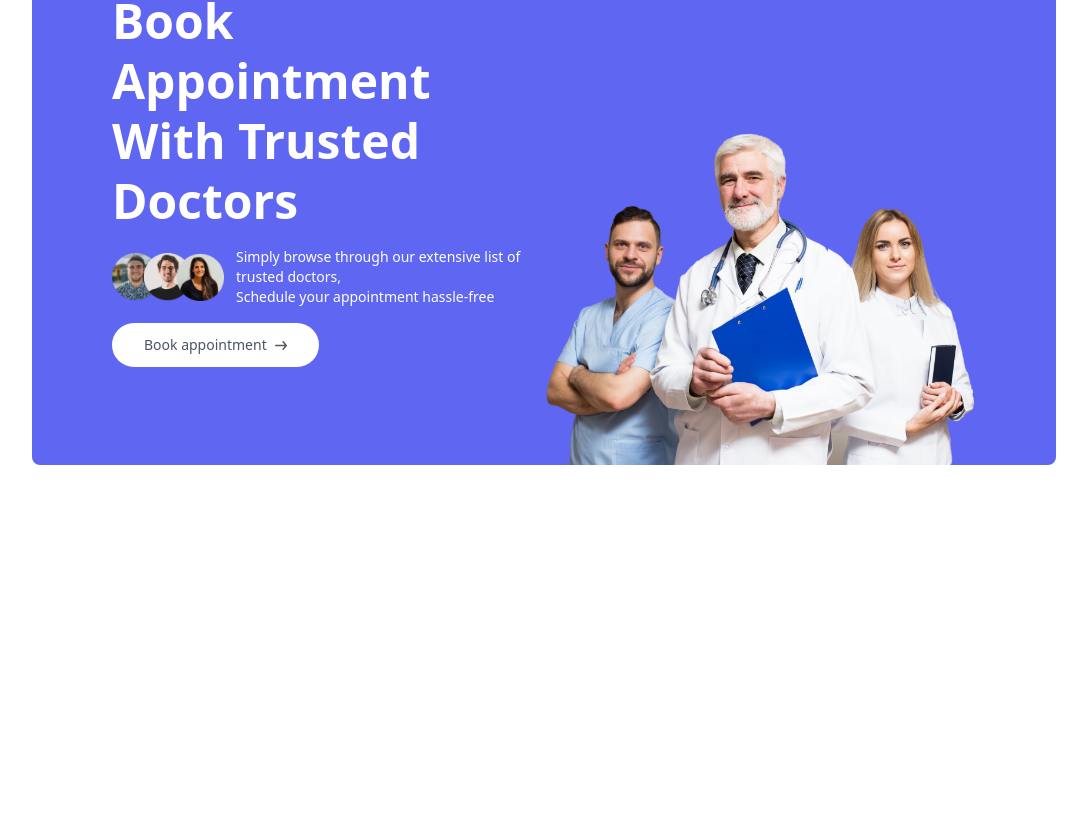
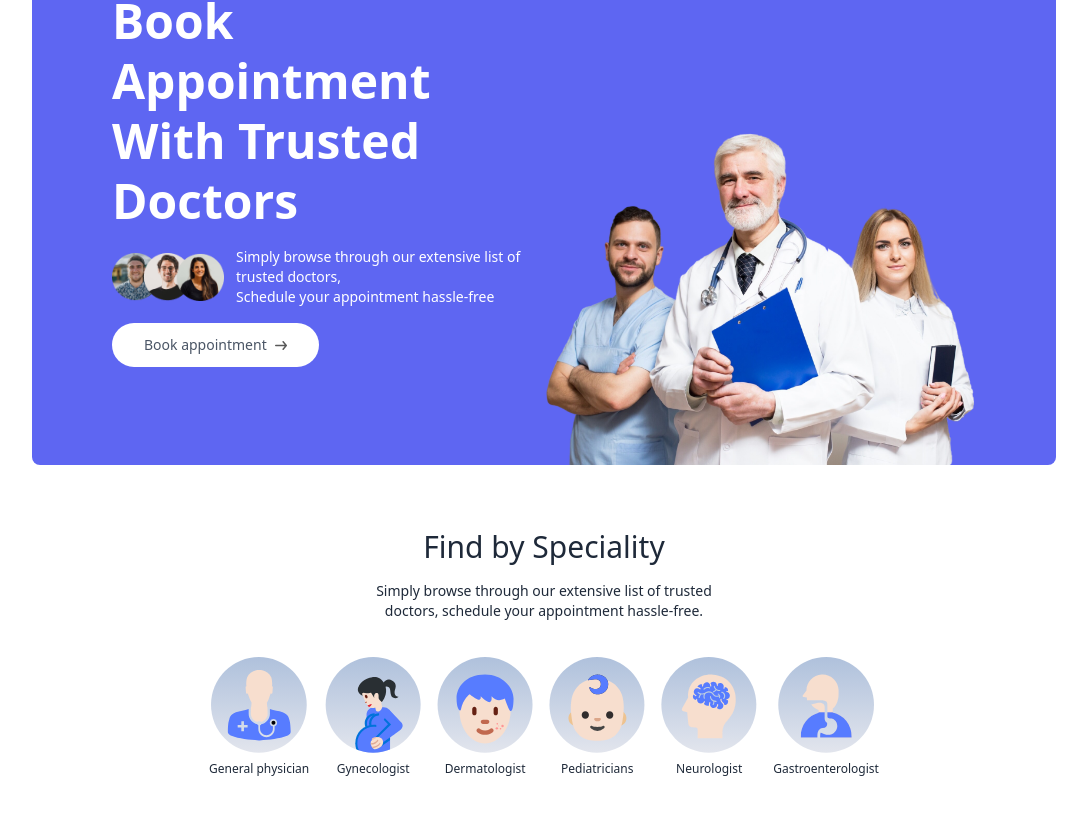
Before and after one commit to IshwarP32/MediQueue, a React (Vite) app in the folder frontend/: page / in a window 1280 px wide. Shown: the part 209-1024 px from the top of the page, without its empty margins (96-1183 px from the left). Before the commit the page ends 800 px from the top, so only its background shows below. Built offline with nearby package versions, Linux system fonts and the light colour scheme.

Commit message:
added speciality and Topdoctors comp

```diff
--- /dev/null
+++ b/frontend/src/components/SpecialityMenu.jsx
@@ -0,0 +1,33 @@
+import React from "react";
+import { specialityData } from "../assets/assets";
+import { Link } from "react-router-dom";
+
+const SpecialityMenu = () => {
+  return (
+    <div
+      className="flex flex-col items-center gap-4 py-16 text-gray-800"
+      id="speciality"
+    >
+      <h1 className="text-3xl font-medium">Find by Speciality</h1>
+      <p className="sm:w-1/3 text-center text-sm">
+        Simply browse through our extensive list of trusted doctors, schedule
+        your appointment hassle-free.
+      </p>
+      <div className="flex sm:justify-center gap-4 pt-5 w-full overflow-scroll">
+        {specialityData.map((item, index) => (
+          <Link
+            onClick={() => scrollTo(0, 0)}
+            className="flex flex-col items-center text-xs cursor-pointer flex-shrink-0 hover:translate-y-[-10px] transition-all duration-500"
+            key={index}
+            to={`/doctors/${item.speciality}`}
+          >
+            <img className="w-16 sm:w-24 mb-2 " src={item.image} alt="" />
+            <p>{item.speciality}</p>
+          </Link>
+        ))}
+      </div>
+    </div>
+  );
+};
+
+export default SpecialityMenu;
--- /dev/null
+++ b/frontend/src/components/TopDoctors.jsx
@@ -0,0 +1,40 @@
+import React from "react";
+import { doctors } from "../assets/assets";
+import { useNavigate } from "react-router-dom";
+
+const TopDoctors = () => {
+  const navigate = useNavigate();
+
+  return (
+    <div className="flex flex-col items-center gap-4 my-16 text-gray-900 md:mx-10">
+      <h1 className="text-3xl font-medium ">Top Doctors to Book</h1>
+      <p className="sm:w-1/3 text-center text-sm">
+        Simply browse through our extensive list of trusted doctors.
+      </p>
+      <div className="w-full grid grid-cols-auto gap-4 pt-5 gap-y-6 px-3 sm:px-0">
+        {doctors.slice(0, 10).map((item, index) => (
+          <div
+            onClick={() => navigate(`/appointment/${item._id}`)}
+            className="border border-blue-200 rounded-x1 overflow-hidden cursor-pointer hover:translate-y-[-10px] transition-all duration-500"
+            key={index}
+          >
+            <img className="bg-blue-50" src={item.image} alt="" />
+            <div className="p-4">
+              <div className="flex items-center gap-2 text-sm text-center text-green-500">
+                <p className="w-2 h-2 bg-green-500 rounded-full"></p>
+                <p>Available</p>
+              </div>
+              <p className="text-gray-900 text-lg font-medium ">{item.name}</p>
+              <p className="text-gray-600 text-sm ">{item.speciality}</p>
+            </div>
+          </div>
+        ))}
+      </div>
+      <button className="bg-blue-50 text-gray-600 px-12 py-3 rounded-full mt-10">
+        more
+      </button>
+    </div>
+  );
+};
+
+export default TopDoctors;
--- a/frontend/src/index.css
+++ b/frontend/src/index.css
@@ -7,3 +7,13 @@
 .active hr {
   @apply block;
 }
+
+::-webkit-scrollbar {
+  @apply hidden;
+}
+
+@layer utilities {
+  .grid-cols-auto {
+    grid-template-columns: repeat(auto-fill, minmax(200px, 1fr));
+  }
+}
--- a/frontend/src/pages/Home.jsx
+++ b/frontend/src/pages/Home.jsx
@@ -1,10 +1,16 @@
 import React from "react";
 import Header from "../components/Header";
+import SpecialityMenu from "../components/SpecialityMenu";
+import TopDoctors from "../components/TopDoctors";
 
 const home = () => {
-  return <div>
-    <Header/>
-  </div>;
+  return (
+    <div>
+      <Header />
+      <SpecialityMenu />
+      <TopDoctors />
+    </div>
+  );
 };
 
 export default home;
```
